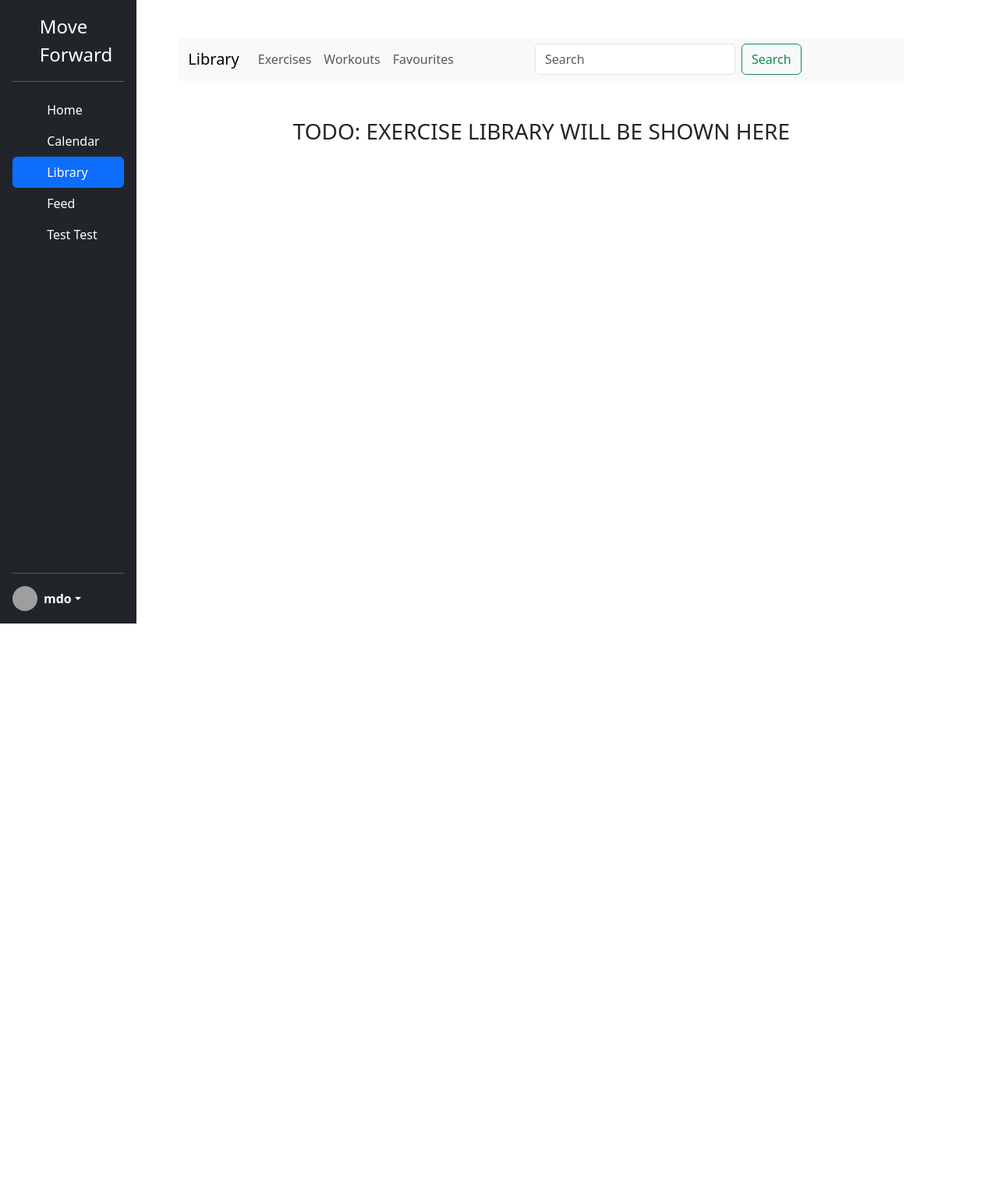
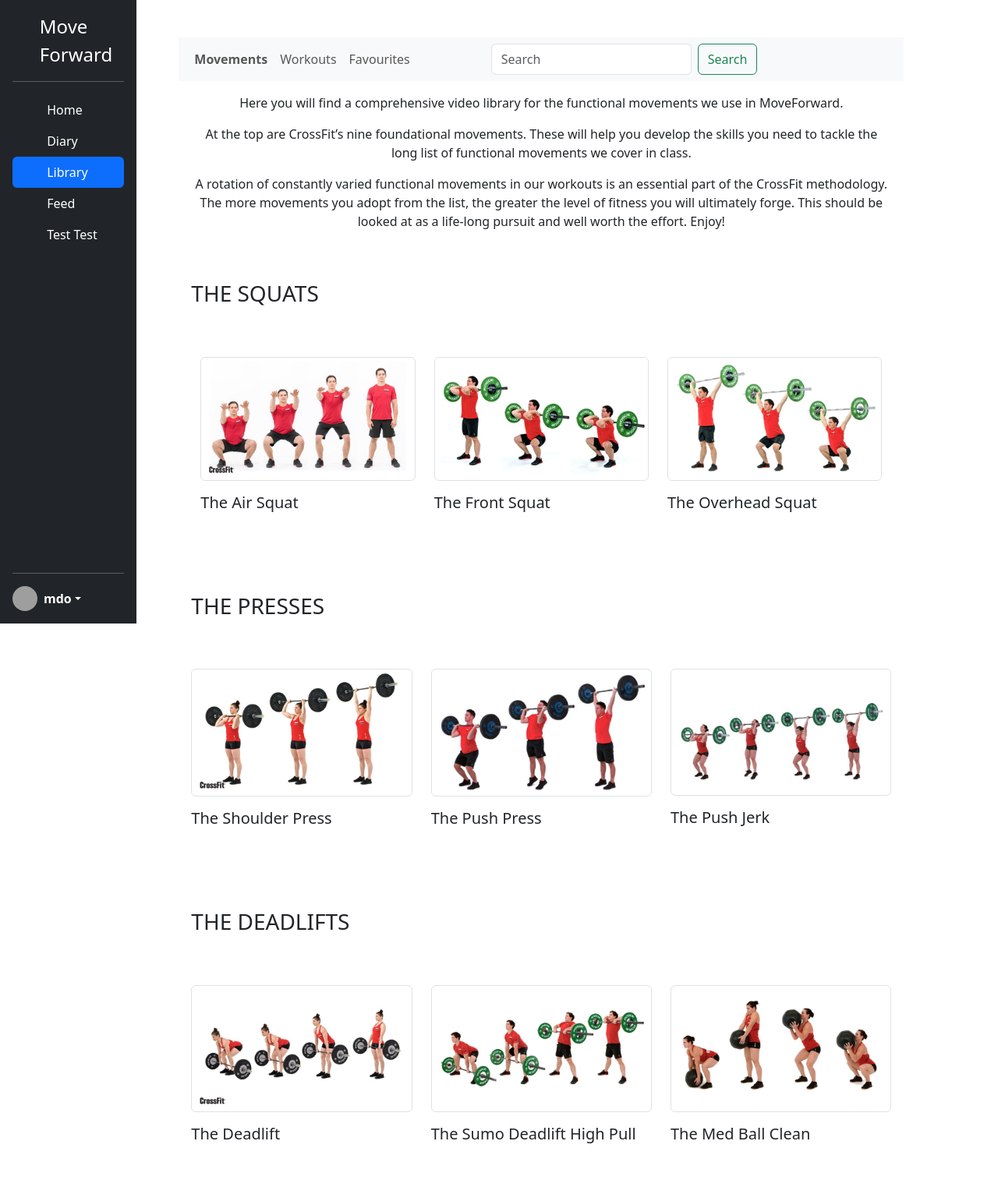
Before and after one commit to jgsloan/FitnessApp, a Flask app: page /exercises in a window 1280 px wide. Shown: the whole page at 78% size. Before the commit the page ends 800 px from the top, so only its background shows below. Run offline with Flask 3, Linux system fonts and the light colour scheme; a user stored in the database is signed in; grey boxes are pictures that could not be loaded.

Commit message:
update to library. beginning to build out the exer cise and workout pages of the application.

```diff
--- a/app.py
+++ b/app.py
@@ -44,7 +44,7 @@ def index():
 
             # Fetch Add username to a variable
     cursor.execute(
-            "SELECT username FROM users WHERE id = ?", (user)
+            "SELECT username FROM users WHERE id = ?", (user,)
         )
     result = cursor.fetchone()
 
@@ -201,8 +201,9 @@ def calendar():
             print("Error while connecting to sqlite", error)
 
     # Read database
+    print(user)
     cursor.execute(
-        "SELECT * FROM workouts WHERE id = ?", (user)
+        "SELECT * FROM workouts WHERE id = ?", (user,)
     )
     row = cursor.fetchone()
 
@@ -212,7 +213,7 @@ def calendar():
     # Populate array with workouts from workouts table in MF database.
     while row:
         events_dict = {
-                'id' : row[0],
+                'id' : row[1],
                 'title' : row[2],
                 'start' : row[4],
                 'extendedProps' : {
--- a/templates/exercises.html
+++ b/templates/exercises.html
@@ -8,14 +8,13 @@
 
 <nav class="navbar navbar-expand-lg bg-body-tertiary">
     <div class="container-fluid">
-      <a class="navbar-brand">Library</a>
       <button class="navbar-toggler" type="button" data-bs-toggle="collapse" data-bs-target="#navbarSupportedContent" aria-controls="navbarSupportedContent" aria-expanded="false" aria-label="Toggle navigation">
         <span class="navbar-toggler-icon"></span>
       </button>
       <div class="collapse navbar-collapse" id="navbarSupportedContent">
         <ul class="navbar-nav me-auto mb-2 mb-lg-0">
           <li class="nav-item">
-            <a class="nav-link" href="/exercises">Exercises</a>
+            <a class="nav-link fw-bold" href="/exercises">Movements</a>
           </li>
           <li class="nav-item">
             <a class="nav-link" href="/workouts">Workouts</a>
@@ -31,6 +30,111 @@
     </div>
   </nav>
 
-<h3 class="mt-5">TODO: EXERCISE LIBRARY WILL BE SHOWN HERE</h3>
+  <main class="col-md-12 ms-sm-auto col-lg-12 px-md-3">
+    <div class="content">
+
+
+  <p></p>
+  <p>Here you will find a comprehensive video library for the functional movements we use in MoveForward.</p>
+  <p>At the top are CrossFit’s nine foundational movements. These will help you develop the skills you need to tackle the long list of functional movements we cover in class.</p>
+  <p>A rotation of constantly varied functional movements in our workouts is an essential part of the CrossFit methodology. The more movements you adopt from the list, the greater the level of fitness you will ultimately forge. This should be looked at as a life-long pursuit and well worth the effort. Enjoy!</p>
+  <br>
+  <br>
+
+  <figure class="text-start">
+    <h3>THE SQUATS</h3>
+  </figure>
+  <br>
+  <br>
+
+  <div class="container text-center">
+    <div class="row">
+      <div class="col">
+        <img src="/static/Assets/air-squat-768x432.jpeg" class="img-fluid img-thumbnail" alt="Air Squat">
+        <p></p>
+        <h5 class="text-start">The Air Squat</h5>
+      </div>
+      <div class="col">
+        <img src="/static/Assets/front-squat-768x432.jpeg" class="img-fluid img-thumbnail" alt="Front Squat">
+        <p></p>
+        <h5 class="text-start">The Front Squat</h5>
+      </div>
+      <div class="col">
+        <img src="/static/Assets/overhead-squat-768x432.jpeg" class="img-fluid img-thumbnail" alt="Overhead Squat">
+        <p></p>
+        <h5 class="text-start">The Overhead Squat</h5>
+      </div>
+    </div>
+  </div>
+
+
+
+  <br>
+  <br>
+  <br>
+  <br>
+
+  <figure class="text-start">
+    <h3>THE PRESSES</h3>
+  </figure>
+  <br>
+  <br>
+
+  <div class="container text-center"></div>
+    <div class="row">
+      <div class="col">
+        <img src="/static/Assets/shoulder-press-768x432.jpeg" class="img-fluid img-thumbnail" alt="Shoulder Press">
+        <p></p>
+        <h5 class="text-start">The Shoulder Press</h5>
+      </div>
+      <div class="col">
+        <img src="/static/Assets/PushPress_Male_V4-768x512-1-768x432.jpg" class="img-fluid img-thumbnail" alt="Push Press">
+        <p></p>
+        <h5 class="text-start">The Push Press</h5>
+      </div>
+      <div class="col">
+        <img src="/static/Assets/PushJerk_V5-768x512-1-768x430.jpg" class="img-fluid img-thumbnail" alt="Push Jerk">
+        <p></p>
+        <h5 class="text-start">The Push Jerk</h5>
+      </div>
+    </div>
+  </div>
+
+  <br>
+  <br>
+  <br>
+  <br>
+
+  <figure class="text-start">
+    <h3>THE DEADLIFTS</h3>
+  </figure>
+  <br>
+  <br>
+
+  <div class="container text-center"></div>
+    <div class="row">
+      <div class="col">
+        <img src="/static/Assets/deadlift-768x432.jpeg" class="img-fluid img-thumbnail" alt="Deadlift">
+        <p></p>
+        <h5 class="text-start">The Deadlift</h5>
+      </div>
+      <div class="col">
+        <img src="/static/Assets/sumo-deadlift-high-pull-1-768x432.jpeg" class="img-fluid img-thumbnail" alt="Sumo Deadlift">
+        <p></p>
+        <h5 class="text-start">The Sumo Deadlift High Pull</h5>
+      </div>
+      <div class="col">
+        <img src="/static/Assets/med-ball-clean-768x432.jpeg" class="img-fluid img-thumbnail" alt="Med Ball Clean">
+        <p></p>
+        <h5 class="text-start">The Med Ball Clean</h5>
+      </div>
+    </div>
+  </div>
+
+</div>
+</main>
+
+
+
 
 {% endblock %}
--- a/templates/favourites.html
+++ b/templates/favourites.html
@@ -8,20 +8,19 @@
 
 <nav class="navbar navbar-expand-lg bg-body-tertiary">
     <div class="container-fluid">
-      <a class="navbar-brand">Library</a>
       <button class="navbar-toggler" type="button" data-bs-toggle="collapse" data-bs-target="#navbarSupportedContent" aria-controls="navbarSupportedContent" aria-expanded="false" aria-label="Toggle navigation">
         <span class="navbar-toggler-icon"></span>
       </button>
       <div class="collapse navbar-collapse" id="navbarSupportedContent">
         <ul class="navbar-nav me-auto mb-2 mb-lg-0">
           <li class="nav-item">
-            <a class="nav-link" href="/exercises">Exercises</a>
+            <a class="nav-link" href="/exercises">Movements</a>
           </li>
           <li class="nav-item">
             <a class="nav-link" href="/workouts">Workouts</a>
           </li>
           <li class="nav-item me-5">
-            <a class="nav-link" href="/favourites">Favourites</a>
+            <a class="nav-link fw-bold" href="/favourites">Favourites</a>
           </li>
         <form class="d-flex ms-5" role="search">
           <input class="form-control me-2" type="search" placeholder="Search" aria-label="Search">
--- a/templates/layout.html
+++ b/templates/layout.html
@@ -16,7 +16,7 @@
     <div class="content-wrap">
       <div class="row">
               <div class="col-md-2">
-                  <div class="d-flex flex-column flex-shrink-0 p-3 text-white bg-dark" style="width: 175px; height: 100vh">
+                  <div class="d-flex flex-column flex-shrink-0 p-3 text-white bg-dark fixed-top" style="width: 175px; height: 100vh">
                     <a href="/" class="d-flex align-items-center mb-3 mb-md-0 me-md-auto text-white text-decoration-none">
                       <svg class="bi me-2" width="40" height="32"><use xlink:href="#bootstrap"/></svg>
                       <span class="fs-4">Move Forward</span>
@@ -32,12 +32,12 @@
                       <li>
                         <a href="/calendar" class="nav-link text-white {% block navbar_class_calendar %}{% endblock %}">
                           <svg class="bi me-2" width="16" height="16"><use xlink:href="/calendar"/></svg>
-                          Calendar
+                          Diary
                         </a>
                       </li>
                       <li>
-                        <a href="/library" class="nav-link text-white {% block navbar_class_library %}{% endblock %}">
-                          <svg class="bi me-2" width="16" height="16"><use xlink:href="/library"/></svg>
+                        <a href="/exercises" class="nav-link text-white {% block navbar_class_library %}{% endblock %}">
+                          <svg class="bi me-2" width="16" height="16"><use xlink:href="/exercises"/></svg>
                           Library
                         </a>
                       </li>
--- a/templates/library.html
+++ b/templates/library.html
@@ -15,7 +15,7 @@
       <div class="collapse navbar-collapse" id="navbarSupportedContent">
         <ul class="navbar-nav me-auto mb-2 mb-lg-0">
           <li class="nav-item">
-            <a class="nav-link" href="/exercises">Exercises</a>
+            <a class="nav-link" href="/exercises">Movements</a>
           </li>
           <li class="nav-item">
             <a class="nav-link" href="/workouts">Workouts</a>
@@ -31,6 +31,7 @@
     </div>
   </nav>
 
-Workouts will be show here
+  <p><p>
+
 
 {% endblock %}
--- a/templates/workouts.html
+++ b/templates/workouts.html
@@ -8,17 +8,16 @@
 
 <nav class="navbar navbar-expand-lg bg-body-tertiary">
     <div class="container-fluid">
-      <a class="navbar-brand">Library</a>
       <button class="navbar-toggler" type="button" data-bs-toggle="collapse" data-bs-target="#navbarSupportedContent" aria-controls="navbarSupportedContent" aria-expanded="false" aria-label="Toggle navigation">
         <span class="navbar-toggler-icon"></span>
       </button>
       <div class="collapse navbar-collapse" id="navbarSupportedContent">
         <ul class="navbar-nav me-auto mb-2 mb-lg-0">
           <li class="nav-item">
-            <a class="nav-link" href="/exercises">Exercises</a>
+            <a class="nav-link" href="/exercises">Movements</a>
           </li>
           <li class="nav-item">
-            <a class="nav-link" href="/workouts">Workouts</a>
+            <a class="nav-link fw-bold" href="/workouts">Workouts</a>
           </li>
           <li class="nav-item me-5">
             <a class="nav-link" href="/favourites">Favourites</a>
```
Also changed, not shown: moveforward.db, static/Assets/PushJerk_V5-768x512-1-768x430.jpg (added), static/Assets/PushPress_Male_V4-768x512-1-768x432.jpg (added), static/Assets/air-squat-768x432.jpeg (added), static/Assets/deadlift-768x432.jpeg (added), static/Assets/front-squat-768x432.jpeg (added), static/Assets/med-ball-clean-768x432.jpeg (added), static/Assets/overhead-squat-768x432.jpeg (added), static/Assets/shoulder-press-768x432.jpeg (added), static/Assets/sumo-deadlift-high-pull-1-768x432.jpeg (added), 2 other files.
